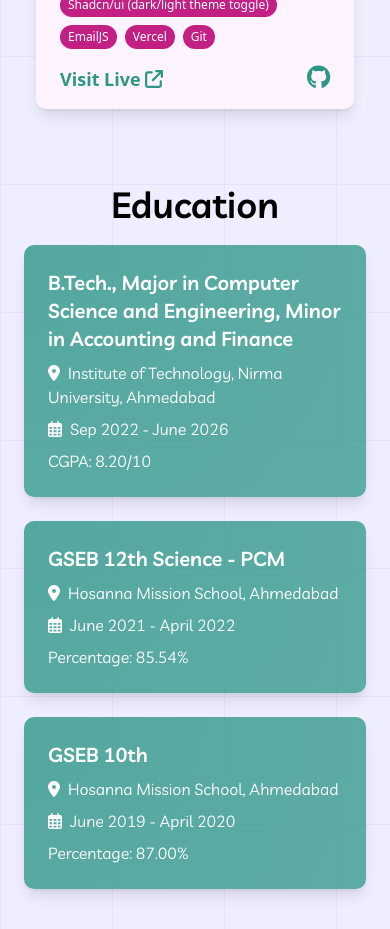
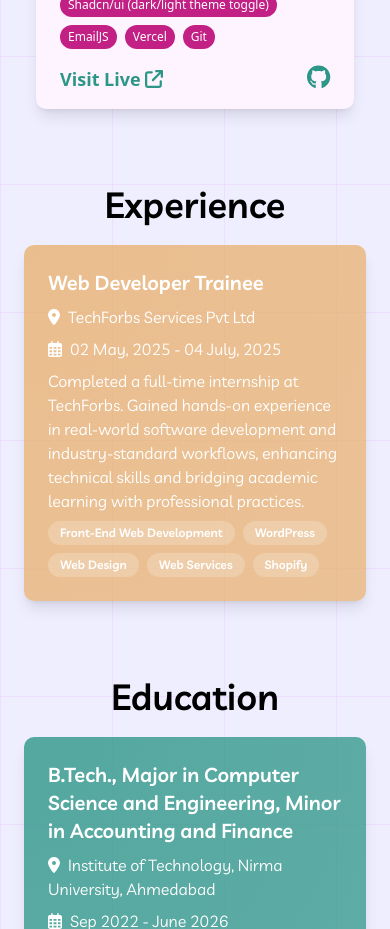
Before and after one commit to SohaChauhan/My-Portfolio, a Next.js app: page / in a window 390 px wide. Shown: the part 5960-6889 px from the top of the page. Built offline with nearby package versions, Linux system fonts and the light colour scheme.

Commit message:
Add Experience section to portfolio and update Resume

```diff
--- /dev/null
+++ b/src/app/components/Experience.js
@@ -0,0 +1,93 @@
+import { FontAwesomeIcon } from "@fortawesome/react-fontawesome";
+import { motion, useTransform, useSpring } from "motion/react";
+import { faCalendarAlt } from "@fortawesome/free-regular-svg-icons";
+import { faLocationDot } from "@fortawesome/free-solid-svg-icons";
+
+import { useState } from "react";
+
+export default function Experience() {
+  const [mousePosition, setMousePosition] = useState({ x: 0, y: 0 });
+
+  const handleMouseMove = (e) => {
+    const rect = e.currentTarget.getBoundingClientRect();
+    const x = e.clientX - rect.left;
+    const y = e.clientY - rect.top;
+    setMousePosition({ x, y });
+  };
+
+  const containerVariants = {
+    hidden: { opacity: 0 },
+    visible: {
+      opacity: 1,
+      transition: {
+        staggerChildren: 0.1,
+      },
+    },
+  };
+
+  const itemVariants = {
+    hidden: { y: 20, opacity: 0 },
+    visible: {
+      y: 0,
+      opacity: 1,
+      transition: {
+        type: "spring",
+        stiffness: 100,
+      },
+    },
+  };
+
+  return (
+    <motion.div
+      className="flex flex-col min-h-fit items-center justify-center font-serif px-6 sm:px-10 lg:px-24 xl:px-40 pt-14"
+      initial={{ opacity: 0, y: 20 }}
+      whileInView={{ opacity: 1, y: 0 }}
+      viewport={{ once: true, margin: "-100px" }}
+      transition={{ duration: 0.5 }}
+    >
+      <h1 className="text-4xl font-semibold text-center">Experience</h1>
+      <div className="my-5 flex flex-col justify-center items-center w-full">
+        <motion.div
+          className="grid grid-cols-1 gap-6 w-full"
+          variants={containerVariants}
+          initial="hidden"
+          whileInView="visible"
+          viewport={{ once: true, margin: "-100px" }}
+        >
+          {/* Internship Experience */}
+          <motion.div
+            className="rounded-lg shadow-lg hover:shadow-xl transition-shadow duration-300 text-white p-6 space-y-2 w-full"
+            variants={itemVariants}
+            onMouseMove={handleMouseMove}
+            whileHover={{ scale: 1.03 }}
+            transition={{ duration: 0.2 }}
+            style={{
+              background: `radial-gradient(1000px circle at ${mousePosition.x}px ${mousePosition.y}px,rgba(233, 177, 113,0.8),rgba(233, 177, 113,0.7) 80%)`,
+              transition: "background 0.1s ease",
+            }}
+          >
+            <h1 className="text-xl font-semibold">Web Developer Trainee</h1>
+            <p>
+              <FontAwesomeIcon icon={faLocationDot} className="pr-2" />
+              TechForbs Services Pvt Ltd
+            </p>
+            <p>
+              <FontAwesomeIcon icon={faCalendarAlt} className="pr-2" />
+              02 May, 2025 - 04 July, 2025
+            </p>
+            <p>
+              Completed a full-time internship at TechForbs. Gained hands-on experience in real-world software development and industry-standard workflows, enhancing technical skills and bridging academic learning with professional practices.
+            </p>
+            <div className="flex flex-wrap gap-2 mt-2">
+              <span className="bg-white/20 text-white px-3 py-1 rounded-full text-xs font-semibold">Front-End Web Development</span>
+              <span className="bg-white/20 text-white px-3 py-1 rounded-full text-xs font-semibold">WordPress</span>
+              <span className="bg-white/20 text-white px-3 py-1 rounded-full text-xs font-semibold">Web Design</span>
+              <span className="bg-white/20 text-white px-3 py-1 rounded-full text-xs font-semibold">Web Services</span>
+              <span className="bg-white/20 text-white px-3 py-1 rounded-full text-xs font-semibold">Shopify</span>
+            </div>
+          </motion.div>
+        </motion.div>
+      </div>
+    </motion.div>
+  );
+}
--- a/src/app/components/NavBar.js
+++ b/src/app/components/NavBar.js
@@ -17,6 +17,7 @@ const NavBar = ({ activeSection }) => {
     { id: "home", label: "Home" },
     { id: "about-me", label: "About" },
     { id: "projects", label: "Projects" },
+    { id: "experience", label: "Experience" },
     { id: "education", label: "Education" },
     { id: "contact", label: "Contact" },
   ];
--- a/src/app/page.js
+++ b/src/app/page.js
@@ -1,6 +1,7 @@
 "use client";
 import NavBar from "./components/NavBar";
 import HomePage from "./components/HomePage";
+import Experience from "./components/Experience";
 import { useState } from "react";
 import { motion } from "motion/react";
 import { useEffect } from "react";
@@ -93,6 +94,9 @@ export default function Portfolio() {
         <motion.section id="projects" variants={fadeInUp}>
           <Projects />
         </motion.section>
+        <motion.section id="experience" variants={fadeInUp}>
+          <Experience />
+        </motion.section>
         <motion.section id="education" variants={fadeInUp}>
           <Education />
         </motion.section>
```
Also changed, not shown: 1 other file (tests, documents, lock files or other folders).
